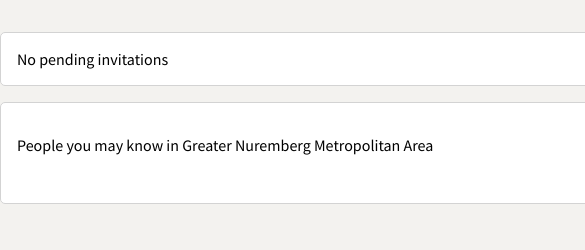
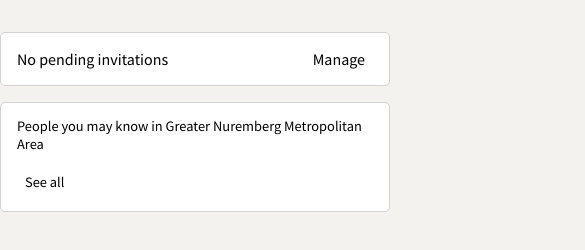
Before and after one commit to NinaJanson/-checkpoint-restful-backends, a plain HTML site: page index.html in a window 390 px wide. Shown: the top 250 px of the page, 585 px wide, since content can reach past the window. Drawn offline with Linux system fonts and the light colour scheme; no server answers.

Commit message:
feat: improve design

```diff
--- a/index.html
+++ b/index.html
@@ -23,7 +23,7 @@
         </section>
         <section class="contact-section">
             <div class="div-container">
-                <p>People you may know in Greater Nuremberg Metropolitan Area</p>
+                <p class="may-knows">People you may know in Greater Nuremberg Metropolitan Area</p>
                 <button class="see-all-button">See all</button>
             </div>
             <div id="contact-list"></div>
--- a/style.css
+++ b/style.css
@@ -16,13 +16,15 @@ html {
 body {
   background-color: #f3f2ef;
   margin: 2rem auto;
-  width: 800px;
+  padding-top: 0;
+  max-width: 800px;
+  min-width: 200px;
 }
 
 .contact-section {
   background-color: var(--background-color);
   border: var(--color-lightgrey) solid 1px;
-  padding: 1rem;
+  padding: 0 1rem 1rem 1rem;
   border-radius: 5px;
 }
 
@@ -38,17 +40,51 @@ body {
   align-items: center;
 }
 
+@media screen and (min-width: 560px) {
+  .div-container {
+    display: flex;
+    justify-content: space-between;
+    align-items: center;
+  }
+}
+
 .div-container {
-  display: flex;
-  justify-content: space-between;
-  align-items: center;
+  position: relative;
+  font-size: 0.9rem;
 }
 
 #contact-list {
   display: grid;
-  grid-template-columns: 1fr 1fr 1fr 1fr;
-  grid-template-rows: 1fr 1fr;
   gap: 1rem;
+}
+
+@media screen and (min-width: 786px) {
+  #contact-list {
+    grid-template-columns: 1fr 1fr 1fr 1fr;
+    grid-template-rows: 1fr 1fr;
+  }
+}
+
+@media screen and (max-width: 785px) {
+  #contact-list {
+    grid-template-columns: 1fr 1fr 1fr;
+    _grid-template-rows: 1fr 1fr 1fr;
+  }
+}
+
+@media screen and (max-width: 585px) {
+  #contact-list {
+    grid-template-columns: 1fr 1fr;
+  }
+}
+
+@media screen and (max-width: 400px) {
+  #contact-list {
+    display: grid;
+    grid-template-columns: min-content;
+    justify-content: center;
+    gap: 1rem;
+  }
 }
 
 .contact {
```
